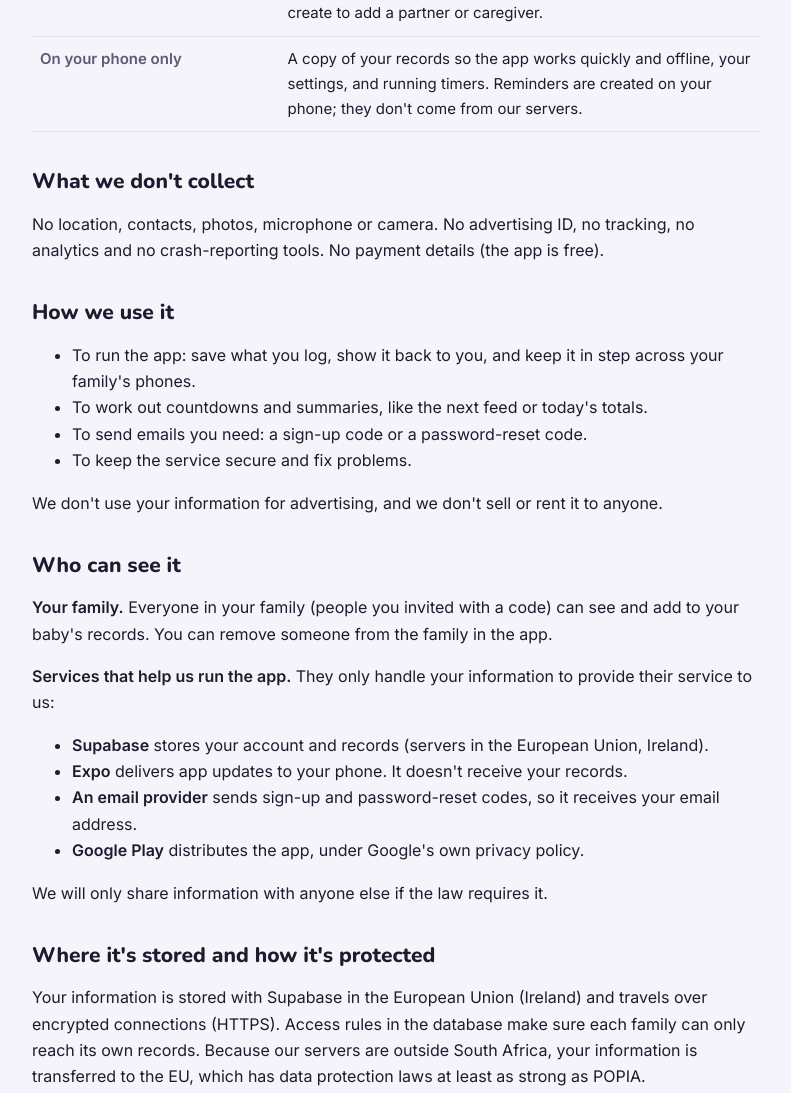
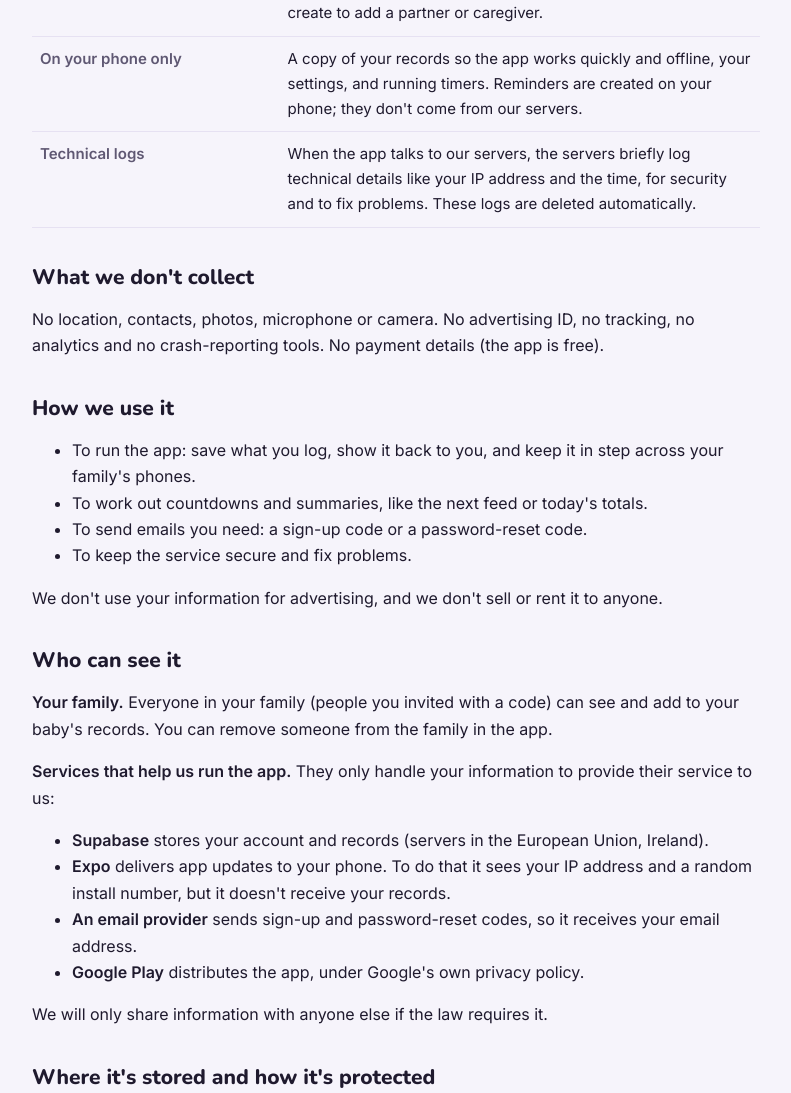
Before and after one commit to tinyrulerapp-sketch/tinyrulerapp-sketch.github.io, a plain HTML site: page privacy/index.html in a window 1280 px wide. Shown: the part 901-1994 px from the top of the page, without its empty margins (244-1035 px from the left). Drawn offline with nearby package versions, Linux system fonts and the light colour scheme.

Commit message:
Privacy policy update 23 Nov 2026

```diff
--- a/privacy/index.html
+++ b/privacy/index.html
@@ -46,7 +46,7 @@
   <div class="logo" aria-hidden="true">👶</div>
   <h1>Privacy Policy <small>Tiny Ruler: Baby Tracker <span class="crown">♛</span></small></h1>
 </header>
-<p class="updated">Last updated: 22 November 2026</p>
+<p class="updated">Last updated: 23 November 2026</p>
 
 <section class="card short" aria-labelledby="short">
   <h2 id="short" style="margin-top:0">The short version</h2>
@@ -68,6 +68,7 @@
   <tr><th>What you log</th><td>Feeds (bottle, nursing, solids), sleep, diapers, weight, height and head size, medicines and doses, and notes. Each entry shows which family member logged it.</td></tr>
   <tr><th>Your family</th><td>Who is in your family and their role, and the invite codes you create to add a partner or caregiver.</td></tr>
   <tr><th>On your phone only</th><td>A copy of your records so the app works quickly and offline, your settings, and running timers. Reminders are created on your phone; they don't come from our servers.</td></tr>
+  <tr><th>Technical logs</th><td>When the app talks to our servers, the servers briefly log technical details like your IP address and the time, for security and to fix problems. These logs are deleted automatically.</td></tr>
 </table>
 
 <h2 id="not">What we don't collect</h2>
@@ -87,7 +88,7 @@
 <p><strong>Services that help us run the app.</strong> They only handle your information to provide their service to us:</p>
 <ul>
   <li><strong>Supabase</strong> stores your account and records (servers in the European Union, Ireland).</li>
-  <li><strong>Expo</strong> delivers app updates to your phone. It doesn't receive your records.</li>
+  <li><strong>Expo</strong> delivers app updates to your phone. To do that it sees your IP address and a random install number, but it doesn't receive your records.</li>
   <li><strong>An email provider</strong> sends sign-up and password-reset codes, so it receives your email address.</li>
   <li><strong>Google Play</strong> distributes the app, under Google's own privacy policy.</li>
 </ul>
```
